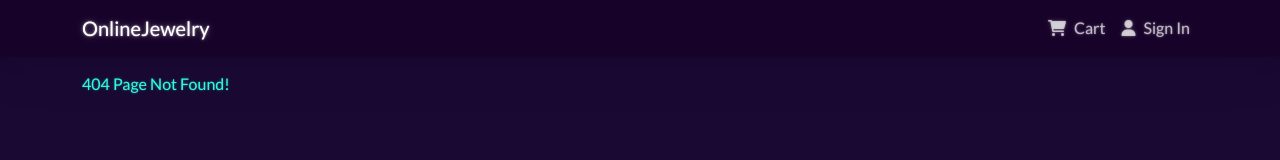
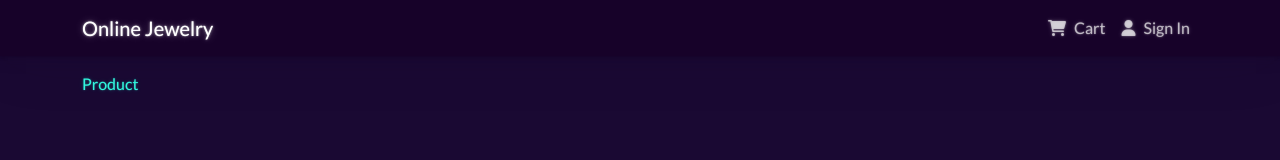
Before and after one commit to MilosNj/online-jewelry, a React (Create React App) app: page /product/1 in a window 1280 px wide. Before the commit this address had no page. Shown: the top 160 px of the page. Built offline with nearby package versions, Linux system fonts and the light colour scheme.

Commit message:
Implemented navbar routing

```diff
--- a/package.json
+++ b/package.json
@@ -42,5 +42,8 @@
       "last 1 firefox version",
       "last 1 safari version"
     ]
+  },
+  "devDependencies": {
+    "@types/react-router-bootstrap": "^0.24.5"
   }
 }
--- a/src/App.tsx
+++ b/src/App.tsx
@@ -6,6 +6,7 @@ import Header from "./components/Header";
 import Footer from "./components/Footer";
 import HomeScreen from "./screens/HomeScreen";
 import NotFound from "./screens/NotFound";
+import ProductScreen from "./screens/ProductScreen";
 
 const App = () => {
   return (
@@ -15,6 +16,7 @@ const App = () => {
         <Container>
           <Routes>
             <Route path="/" element={<HomeScreen />} />
+            <Route path="/product/:id" element={<ProductScreen />} />
             <Route path="*" element={<NotFound />} />
           </Routes>
         </Container>
--- a/src/components/Header.tsx
+++ b/src/components/Header.tsx
@@ -1,4 +1,5 @@
 import React from "react";
+import { LinkContainer } from "react-router-bootstrap";
 import { Navbar, Container, Nav } from "react-bootstrap";
 
 const Header = () => {
@@ -6,18 +7,24 @@ const Header = () => {
     <header>
       <Navbar bg="dark" variant="dark" expand="lg" collapseOnSelect>
         <Container>
-          <Navbar.Brand href="/">OnlineJewelry</Navbar.Brand>
+          <LinkContainer to="/">
+            <Navbar.Brand>Online Jewelry</Navbar.Brand>
+          </LinkContainer>
           <Navbar.Toggle aria-controls="basic-navbar-nav" />
           <Navbar.Collapse id="basic-navbar-nav">
             <Nav className="ms-auto">
-              <Nav.Link href="/cart">
+              <LinkContainer to="/cart">
+                <Nav.Link>
                   <i className="fas fa-shopping-cart pe-2" />
                   Cart
                 </Nav.Link>
-              <Nav.Link href="/login">
+              </LinkContainer>
+              <LinkContainer to="/login">
+                <Nav.Link>
                   <i className="fas fa-user pe-2" />
                   Sign In
                 </Nav.Link>
+              </LinkContainer>
             </Nav>
           </Navbar.Collapse>
         </Container>
--- a/src/components/Product.tsx
+++ b/src/components/Product.tsx
@@ -1,5 +1,6 @@
 import React from "react";
 import { Card } from "react-bootstrap";
+import { Link } from "react-router-dom";
 
 import Rating from "./Rating";
 
@@ -20,15 +21,15 @@ interface AppProps {
 const Product = ({ product }: AppProps) => {
   return (
     <Card className="my-3 p-3 rounded">
-      <a href={`/product/${product._id}`}>
+      <Link to={`/product/${product._id}`}>
         <Card.Img src={product.image} variant="top" />
-      </a>
+      </Link>
       <Card.Body>
-        <a href={`/product/${product._id}`}>
+        <Link to={`/product/${product._id}`}>
           <Card.Title as="div">
             <strong>{product.name}</strong>
           </Card.Title>
-        </a>
+        </Link>
         <Card.Text as="div">
           <Rating
             value={product.rating}
--- /dev/null
+++ b/src/screens/ProductScreen.tsx
@@ -0,0 +1,7 @@
+import React from "react";
+
+const ProductScreen = () => {
+  return <div>Product</div>;
+};
+
+export default ProductScreen;
```
Also changed, not shown: 1 other file (tests, documents, lock files or other folders). Lines whose indentation alone changed are shown as unchanged.
